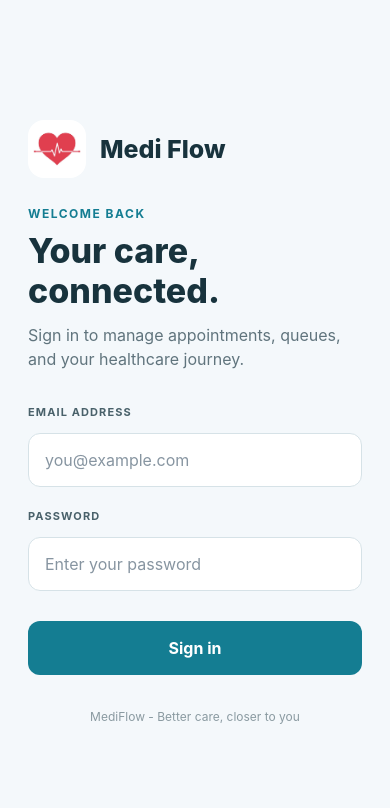
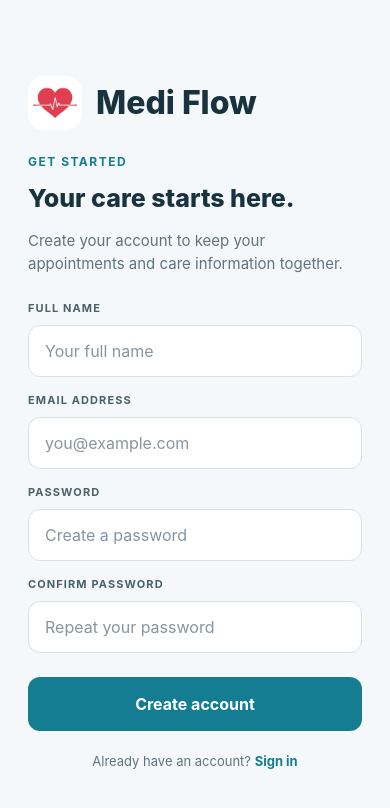
Before and after one commit to GLakshika/mediflow-mobile, a React Native app: screen /Register in a window 390 px wide. Shown: the top 808 px of the page. Built offline with nearby package versions, Linux system fonts and the light colour scheme.

Commit message:
Register screen is added

```diff
--- a/src/navigation/AppNavigator.tsx
+++ b/src/navigation/AppNavigator.tsx
@@ -8,6 +8,7 @@ import LoginScreen from "../screens/LoginScreen";
 import NotificationsScreen from "../screens/NotificationsScreen";
 import PatientDashboardScreen from "../screens/PatientDashboardScreen";
 import QueueScreen from "../screens/QueueScreen";
+import RegisterScreen from "../screens/RegisterScreen";
 
 const Stack = createNativeStackNavigator();
 
@@ -18,6 +19,11 @@ export default function AppNavigator() {
         <Stack.Screen
           name="Login"
           component={LoginScreen}
+          options={{ headerShown: false }}
+        />
+        <Stack.Screen
+          name="Register"
+          component={RegisterScreen}
           options={{ headerShown: false }}
         />
         <Stack.Screen
--- a/src/screens/LoginScreen.tsx
+++ b/src/screens/LoginScreen.tsx
@@ -3,7 +3,7 @@ import { useState } from "react";
 import { ActivityIndicator, Image, KeyboardAvoidingView, Platform, Pressable, ScrollView, StyleSheet, Text, TextInput, View } from "react-native";
 import { login } from "../services/api";
 
-type LoginScreenProps = { navigation: { replace: (screen: string) => void } };
+type LoginScreenProps = { navigation: { replace: (screen: string) => void; navigate: (screen: string) => void } };
 
 export default function LoginScreen({ navigation }: LoginScreenProps) {
   const [email, setEmail] = useState("");
@@ -52,6 +52,10 @@ export default function LoginScreen({ navigation }: LoginScreenProps) {
           </Pressable>
         </View>
         <Text style={styles.footer}>MediFlow - Better care, closer to you</Text>
+        <Pressable onPress={() => navigation.navigate("Register")} style={styles.registerLink}>
+          <Text style={styles.registerPrompt}>New to MediFlow? </Text>
+          <Text style={styles.registerText}>Create an account</Text>
+        </Pressable>
       </ScrollView>
     </KeyboardAvoidingView>
   );
@@ -79,4 +83,7 @@ const styles = StyleSheet.create({
   buttonPressed: { backgroundColor: "#0E6475" },
   buttonText: { color: "#FFFFFF", fontSize: 16, fontWeight: "700" },
   footer: { color: "#8A9AA1", fontSize: 12, marginTop: 34, textAlign: "center" },
+  registerLink: { alignSelf: "center", flexDirection: "row", marginTop: 18 },
+  registerPrompt: { color: "#60747D", fontSize: 13 },
+  registerText: { color: "#147D92", fontSize: 13, fontWeight: "700" },
 });
--- a/src/screens/RegisterScreen.tsx
+++ b/src/screens/RegisterScreen.tsx
@@ -1,12 +1,100 @@
-import {
-  View,
-  Text,
-} from "react-native";
+import * as SecureStore from "expo-secure-store";
+import { useState } from "react";
+import { ActivityIndicator, Image, KeyboardAvoidingView, Platform, Pressable, ScrollView, StyleSheet, Text, TextInput, View } from "react-native";
+import { register } from "../services/api";
 
-export default function RegisterScreen() {
+type RegisterScreenProps = { navigation: { replace: (screen: string) => void; navigate: (screen: string) => void } };
+
+export default function RegisterScreen({ navigation }: RegisterScreenProps) {
+  const [name, setName] = useState("");
+  const [email, setEmail] = useState("");
+  const [password, setPassword] = useState("");
+  const [confirmPassword, setConfirmPassword] = useState("");
+  const [error, setError] = useState("");
+  const [isSubmitting, setIsSubmitting] = useState(false);
+
+  const handleRegister = async () => {
+    const normalizedEmail = email.trim();
+    if (!name.trim() || !normalizedEmail || !password || !confirmPassword) {
+      setError("Complete all fields to create your account.");
+      return;
+    }
+    if (password !== confirmPassword) {
+      setError("Passwords do not match.");
+      return;
+    }
+    if (password.length < 6) {
+      setError("Password must contain at least 6 characters.");
+      return;
+    }
+    setError("");
+    setIsSubmitting(true);
+    try {
+      const response = await register({ name: name.trim(), email: normalizedEmail, password, role: "PATIENT" });
+      const token = response.token ?? response.accessToken;
+      if (token) {
+        await SecureStore.setItemAsync("mediflow.authToken", token);
+        navigation.replace("PatientDashboard");
+      } else {
+        navigation.replace("Login");
+      }
+    } catch (requestError: any) {
+      setError(requestError?.response?.data?.message ?? "We could not create your account. Please try again.");
+    } finally {
+      setIsSubmitting(false);
+    }
+  };
+
   return (
-    <View>
-      <Text>Register Dashboard</Text>
-    </View>
+    <KeyboardAvoidingView behavior={Platform.OS === "ios" ? "padding" : undefined} style={styles.screen}>
+      <ScrollView contentContainerStyle={styles.content} keyboardShouldPersistTaps="handled">
+        <View style={styles.brandRow}>
+          <Image source={require("../../assets/images/mediflow-logo.jpg")} style={styles.logo} />
+          <Text style={styles.brandName}>Medi Flow</Text>
+        </View>
+        <Text style={styles.eyebrow}>GET STARTED</Text>
+        <Text style={styles.title}>Your care starts here.</Text>
+        <Text style={styles.subtitle}>Create your account to keep your appointments and care information together.</Text>
+        <View style={styles.form}>
+          <Text style={styles.label}>FULL NAME</Text>
+          <TextInput autoCapitalize="words" onChangeText={setName} placeholder="Your full name" placeholderTextColor="#8795A1" style={styles.input} value={name} />
+          <Text style={styles.label}>EMAIL ADDRESS</Text>
+          <TextInput autoCapitalize="none" autoComplete="email" keyboardType="email-address" onChangeText={setEmail} placeholder="you@example.com" placeholderTextColor="#8795A1" style={styles.input} value={email} />
+          <Text style={styles.label}>PASSWORD</Text>
+          <TextInput autoCapitalize="none" autoComplete="password-new" onChangeText={setPassword} placeholder="Create a password" placeholderTextColor="#8795A1" secureTextEntry style={styles.input} value={password} />
+          <Text style={styles.label}>CONFIRM PASSWORD</Text>
+          <TextInput autoCapitalize="none" onChangeText={setConfirmPassword} placeholder="Repeat your password" placeholderTextColor="#8795A1" secureTextEntry style={styles.input} value={confirmPassword} />
+          {!!error && <Text style={styles.error}>{error}</Text>}
+          <Pressable disabled={isSubmitting} onPress={handleRegister} style={({ pressed }) => [styles.button, pressed && styles.buttonPressed]}>
+            {isSubmitting ? <ActivityIndicator color="#FFFFFF" /> : <Text style={styles.buttonText}>Create account</Text>}
+          </Pressable>
+        </View>
+        <Pressable onPress={() => navigation.navigate("Login")} style={styles.loginLink}>
+          <Text style={styles.loginPrompt}>Already have an account? </Text>
+          <Text style={styles.loginText}>Sign in</Text>
+        </Pressable>
+      </ScrollView>
+    </KeyboardAvoidingView>
   );
 }
+
+const styles = StyleSheet.create({
+  screen: { flex: 1, backgroundColor: "#F4F8FB" },
+  content: { flexGrow: 1, justifyContent: "center", padding: 28 },
+  brandRow: { alignItems: "center", flexDirection: "row", marginBottom: 24 },
+  logo: { borderRadius: 16, height: 54, marginRight: 14, width: 54 },
+  brandName: { color: "#18333D", fontSize: 32, fontWeight: "800" },
+  eyebrow: { color: "#147D92", fontSize: 12, fontWeight: "700", letterSpacing: 1.5, marginBottom: 10 },
+  title: { color: "#18333D", fontSize: 25, fontWeight: "800", lineHeight: 38, marginBottom: 12 },
+  subtitle: { color: "#60747D", fontSize: 15, lineHeight: 23, marginBottom: 26 },
+  form: { gap: 10 },
+  label: { color: "#49616A", fontSize: 11, fontWeight: "700", letterSpacing: 1.1 },
+  input: { backgroundColor: "#FFFFFF", borderColor: "#D6E2E7", borderRadius: 12, borderWidth: 1, color: "#18333D", fontSize: 16, height: 52, marginBottom: 6, paddingHorizontal: 16 },
+  error: { color: "#B83A45", fontSize: 13, lineHeight: 19 },
+  button: { alignItems: "center", backgroundColor: "#147D92", borderRadius: 12, height: 54, justifyContent: "center", marginTop: 8 },
+  buttonPressed: { backgroundColor: "#0E6475" },
+  buttonText: { color: "#FFFFFF", fontSize: 16, fontWeight: "700" },
+  loginLink: { alignSelf: "center", flexDirection: "row", marginTop: 22 },
+  loginPrompt: { color: "#60747D", fontSize: 13 },
+  loginText: { color: "#147D92", fontSize: 13, fontWeight: "700" },
+});
--- a/src/services/api.ts
+++ b/src/services/api.ts
@@ -3,6 +3,11 @@ import axios from "axios";
 export type LoginCredentials = {
   email: string;
   password: string;
+};
+
+export type RegisterCredentials = LoginCredentials & {
+  name: string;
+  role: "PATIENT" | "DOCTOR" | "HOSPITAL_ADMIN";
 };
 
 export type LoginResponse = {
@@ -30,3 +35,10 @@ export async function login(
   const response = await api.post<LoginResponse>("/auth/login", credentials);
   return response.data;
 }
+
+export async function register(
+  credentials: RegisterCredentials,
+): Promise<LoginResponse> {
+  const response = await api.post<LoginResponse>("/auth/register", credentials);
+  return response.data;
+}
```
